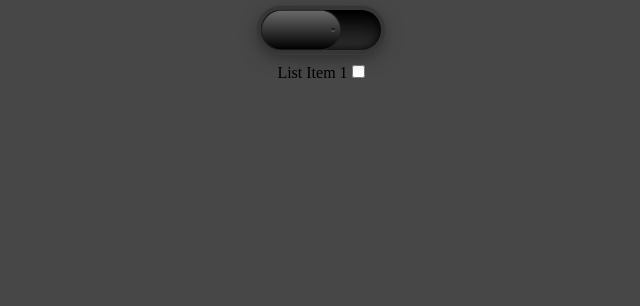
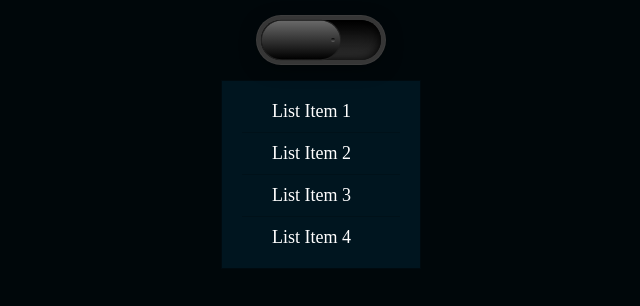
Before and after one commit to jakubfolta/CSSPlayground, a website: page index.html in a window 1280 px wide. Shown: the whole page, without its empty margins (319-959 px from the left). Drawn offline with Linux system fonts and the light colour scheme.

Commit message:
Create Custom Checkbox List.

```diff
--- a/index.html
+++ b/index.html
@@ -19,6 +19,24 @@
             <span class="check"></span>
           </label>
         </li>
+        <li>
+          <label>List Item 2
+            <input type="checkbox" name="" />
+            <span class="check"></span>
+          </label>
+        </li>
+        <li>
+          <label>List Item 3
+            <input type="checkbox" name="" />
+            <span class="check"></span>
+          </label>
+        </li>
+        <li>
+          <label>List Item 4
+            <input type="checkbox" name="" />
+            <span class="check"></span>
+          </label>
+        </li>
       </ul>
     </div>
 
--- a/style.css
+++ b/style.css
@@ -5,12 +5,13 @@
 }
 
 body {
-  background: hsl(120, 0%, 28%)
+  background: hsl(196, 100%, 2%)
 }
 
 .center {
-  text-align: center;
-  margin: 10px;
+  display: flex;
+  justify-content: center;
+  margin-top: 20px;
 }
 
 /*************************************************************
@@ -72,3 +73,38 @@ body {
 /*************************************************************
 ******************* Custom Checkbox List *******************
 *************************************************************/
+
+ul {
+  margin: 0;
+  padding: 10px 20px;
+  background: hsl(199, 100%, 6%);
+  width: 200px;
+  border: 1px solid hsla(0, 0%, 0%, .5);
+}
+
+ul li {
+  list-style: none;
+  position: relative;
+  padding: 10px 0;
+  border-bottom: 1px solid hsla(0, 0%, 0%, .2);
+}
+
+ul li:last-child {
+  border-bottom: none;
+}
+
+ul li label {
+  font-size: 18px;
+  color: hsl(0, 0%, 100%);
+  padding-left: 30px;
+  cursor: pointer;
+}
+
+ul li label input {
+  opacity: 0;
+  cursor: pointer;
+}
+
+ul li label .check {
+
+}
```
